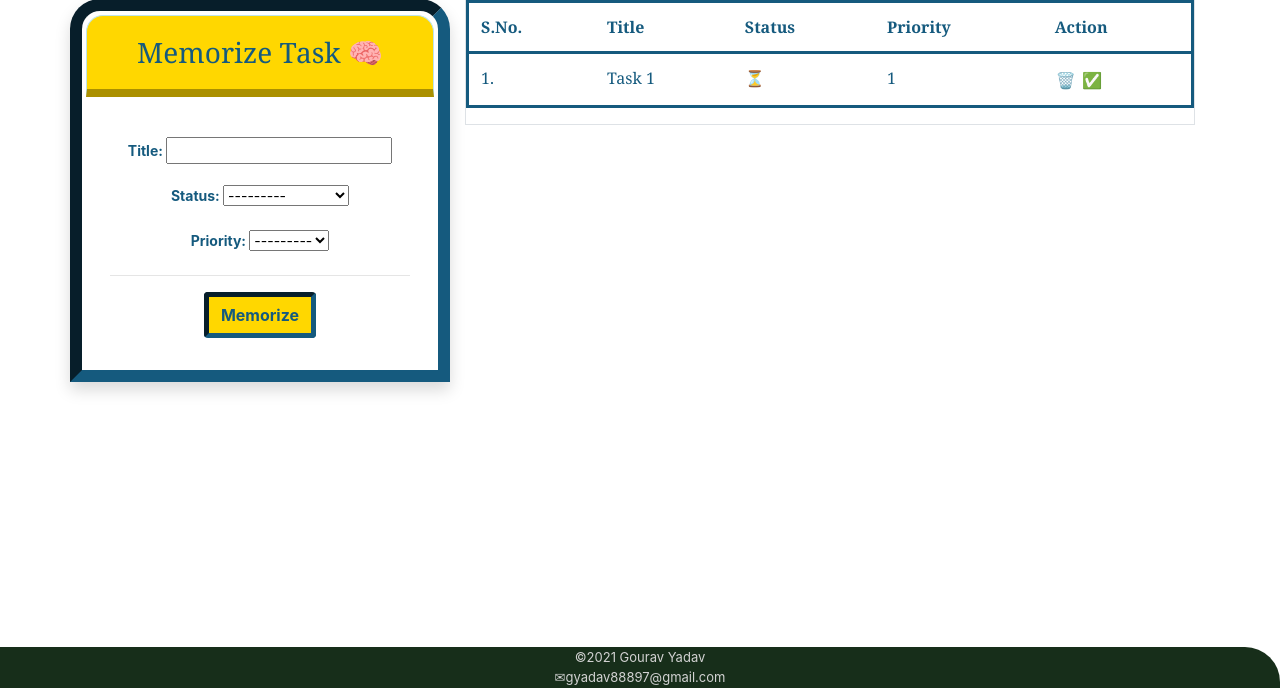
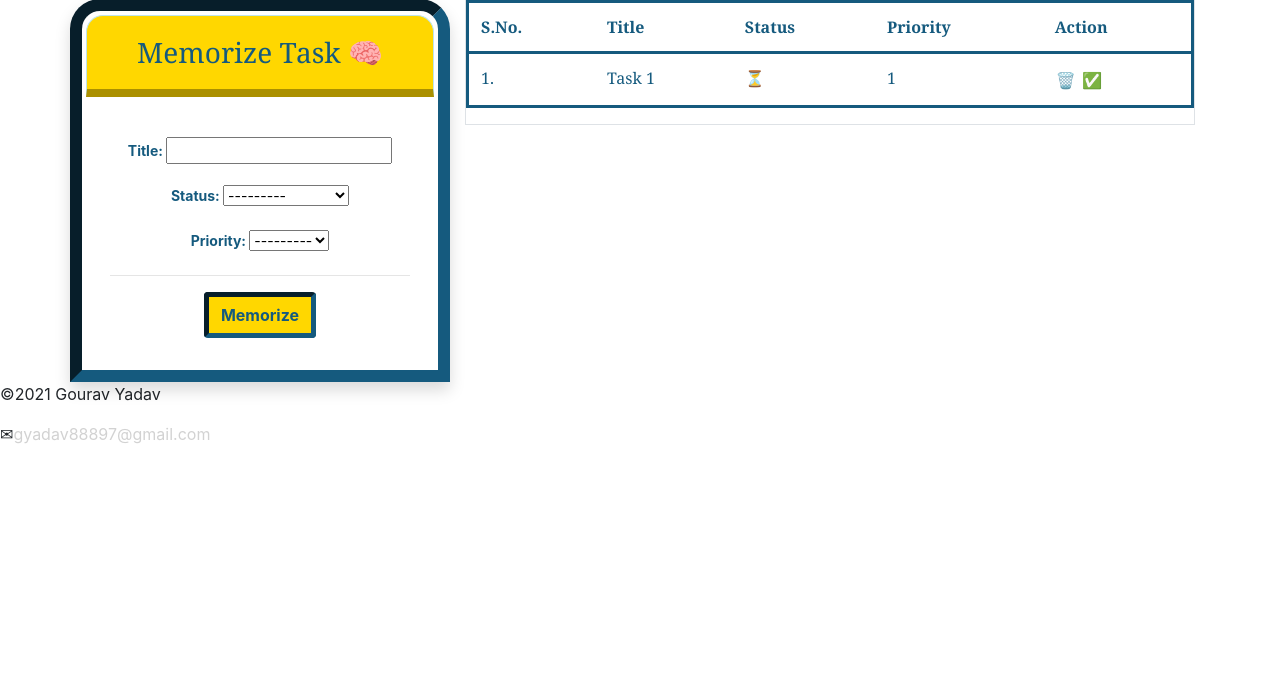
Before and after one commit to gourav-yadavv/Memoranda, a Django app: page / in a window 1280 px wide. Shown: the part 112-800 px from the top of the page. Run offline with Django 3.2, Linux system fonts and the light colour scheme; a user stored in the database is signed in; data comes from the database, SQL or seed files in the repository.

Commit message:
Update base.html

```diff
--- a/app/templates/base.html
+++ b/app/templates/base.html
@@ -11,77 +11,7 @@
     <link rel="stylesheet" href="https://cdn.jsdelivr.net/npm/bootstrap@4.6.0/dist/css/bootstrap.min.css" integrity="sha384-B0vP5xmATw1+K9KRQjQERJvTumQW0nPEzvF6L/Z6nronJ3oUOFUFpCjEUQouq2+l" crossorigin="anonymous">
 
     <title>Memoranda</title>
-    <style>
-        .loader_bg{
-          position: fixed;
-          z-index: 999999;
-          background: #152b3c;
-          width:100%;
-          height:100%;
-          text-align: center;
-         }
 
-         .loader{
-            border:0 solid transparent;
-            border-radius: 50%;
-            width:150px;
-            height:150px;
-            position: absolute;
-            top:calc(50vh - 75px);
-            left:calc(50vw - 75px);
-            text-align: center;
-            color:#FFD43B;
-
-         }
-         .loader::before , .loader:after{
-              content: '';
-              border:1em solid #FFD43B;
-              border-radius: 50%;
-              width:inherit;
-              height:inherit;
-              position:absolute;
-              top:0;
-              left:0;
-              animation: loader 2s linear infinite;
-              opacity:0;
-         }
-         .loader:before{
-             animation-delay: 0.5s;
-        }
-        .footer {
-         position: fixed;
-         left: 0;
-         bottom: 0;
-         right:0;
-         width: 100%;
-         background-color:#172E1A;
-         color:#D2D2D2;
-         text-align: center;
-         vertical-align: inherit;
-         padding:1px;
-         border-top-right-radius: 35px;
-
-       }
-        @keyframes loader {
-          0%{
-             transform: scale(0);
-             opacity: 0;
-          }
-          50%{
-             opacity: 1;
-          }
-          100%{
-             transform: scale(1);
-             opacity: 0.5;
-          }
-
-        }
-        #footer1{
-           padding: 0px;
-           margin: 0px;
-           font-size: small;
-        }
-    </style>
   </head>
   <body id="bdy">
    <div class="loader_bg">
```
